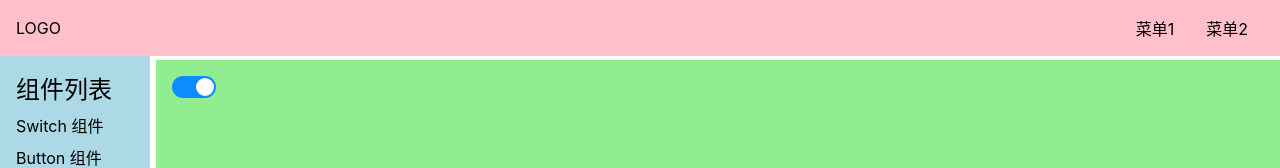
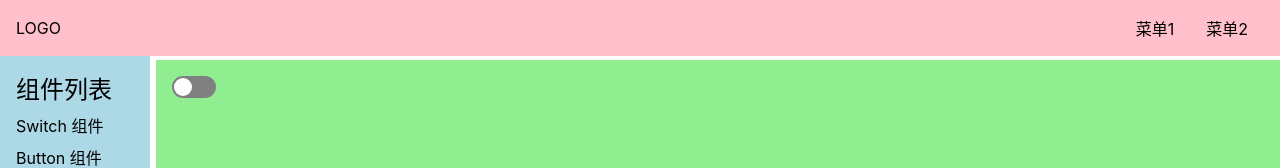
Before and after one commit to Lixianlai-2/Easy-Wheel, a Vue app: page /#/doc/switch in a window 1280 px wide. Shown: the top 168 px of the page. Built offline with nearby package versions, Linux system fonts and the light colour scheme.

Commit message:
理顺Switch开关的切换逻辑

```diff
--- a/src/components/SwitchDemo.vue
+++ b/src/components/SwitchDemo.vue
@@ -1,7 +1,7 @@
 <template>
   <div>
     <!-- 通过input事件传入值 -->
-    <Switch :value="x" @input="x = $event" />
+    <Switch :value="bool" @input="bool = $event" />
   </div>
 </template>
 
@@ -11,9 +11,9 @@ import Switch from "../lip/Switch.vue";
 export default {
   components: { Switch },
   setup() {
-    let x = ref(true);
+    let bool = ref(false);
     return {
-      x,
+      bool,
     };
   },
 };
--- a/src/lip/Switch.vue
+++ b/src/lip/Switch.vue
@@ -13,11 +13,12 @@ export default {
   },
   emits: ["input"],
   setup(props, context) {
+    !props.value;
+
     let toggle = () => {
       context.emit("input", !props.value);
     };
     return {
-      // checked,
       toggle,
     };
   },
```
